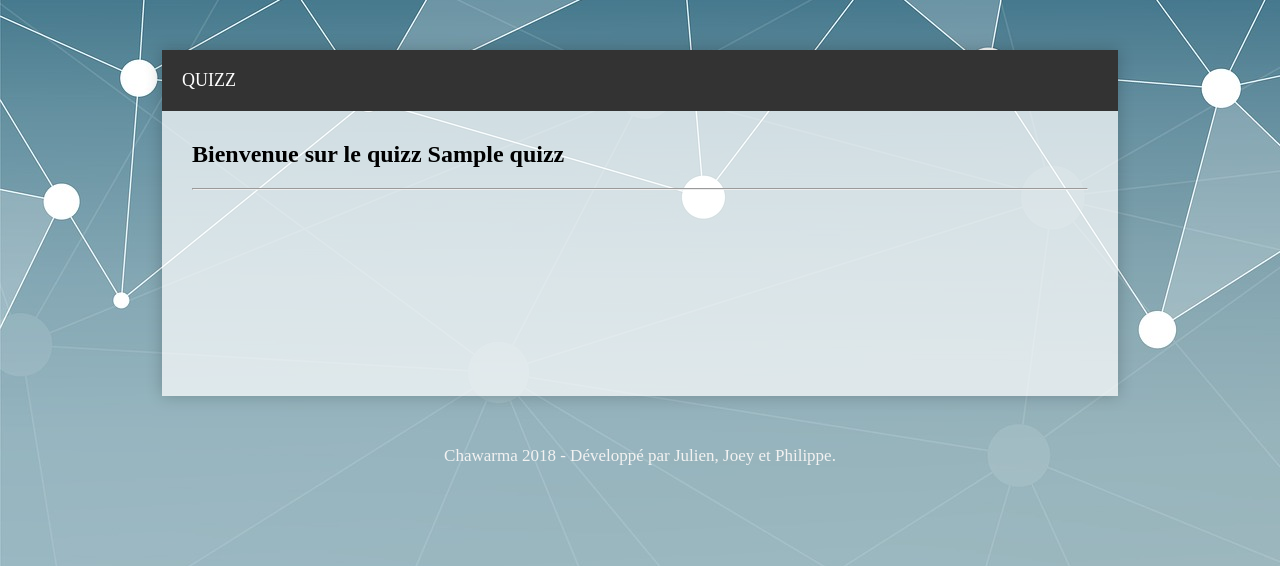
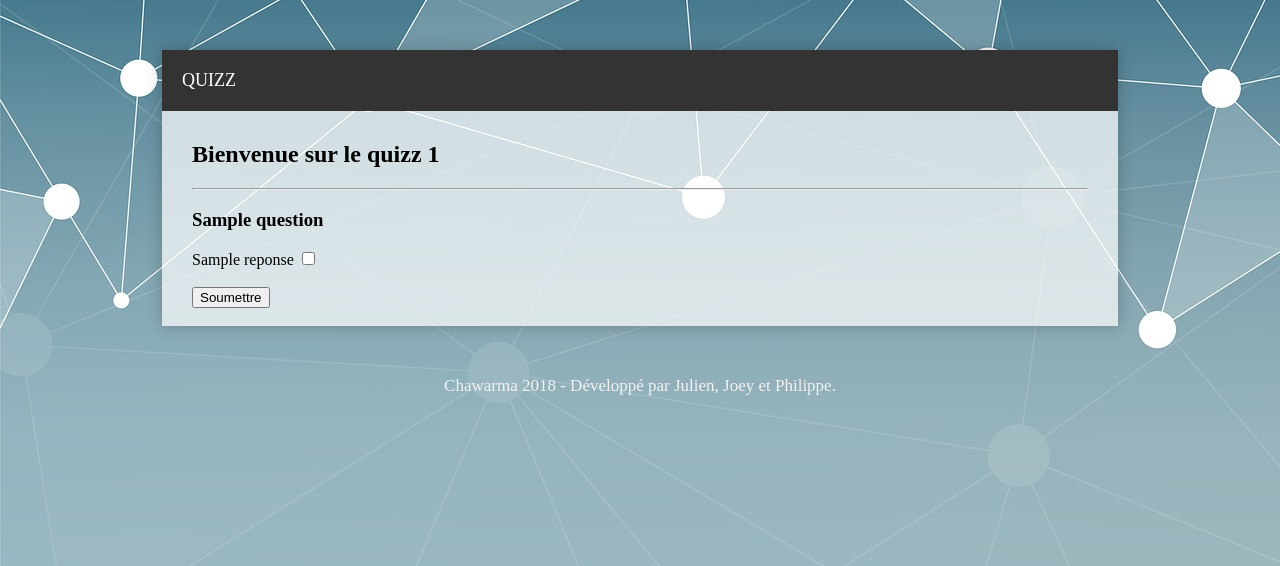
Before and after one commit to DragonSkyMine/Chawarma, a Node server app: template views/quizz.ejs in a window 1280 px wide. Shown: the part 48-614 px from the top of the page. Run offline with Node 20, Linux system fonts and the light colour scheme; the template is opened without the code that fills it: most values are stand-ins (such as "Sample title", 1, 10 or a date in 2020); some libraries are stand-ins or nearby versions.

Commit message:
.ejs quizz

```diff
--- a/views/quizz.ejs
+++ b/views/quizz.ejs
@@ -3,19 +3,17 @@
 <% block('title', 'Chawarma - Quizz'); -%>
 
 <div class="content">
-    <h1>Quizz</h1>
-    <h2>Bienvenue sur le quizz <%= quizz %></h2>
-    <hr>
-    <br>
-    <br>
-    <br>
-    <br>
-    <br>
-    <br>
-    <br>
-    <br>
-    <br>
-    <br>
-    <br>
-
+  <h1>Quizz</h1>
+  <h2>Bienvenue sur le quizz <%= sondage.id %></h2>
+  <hr>
+  <form id="form-sondage" method="post" onsubmit="return formSubmit();">
+    <% for(var i=0; i < Object.keys(sondage.questions).length; i++) {%>
+      <h3><%= sondage.questions[i].que_question %></h3>
+      <% for(var y=0; y < Object.keys(sondage.questions[i].reponses).length; y++) {%>
+      <label for="<%= sondage.questions[i].reponses[y].rep_label %>"><%= sondage.questions[i].reponses[y].rep_label %></label>
+      <input type="checkbox" name="<%= sondage.questions[i].reponses[y].rep_label %>" id="<%= sondage.questions[i].reponses[y].rep_label %>" value="<%= sondage.questions[i].que_id %>_<%= sondage.questions[i].reponses[y].rep_id %>_<%= sondage.questions[i].reponses[y].rep_vrai %>"><br><br>
+      <% } %>
+    <% } %>
+    <input type="submit" value="Soumettre" /><br /><br />
+  </form>
 </div>
```
